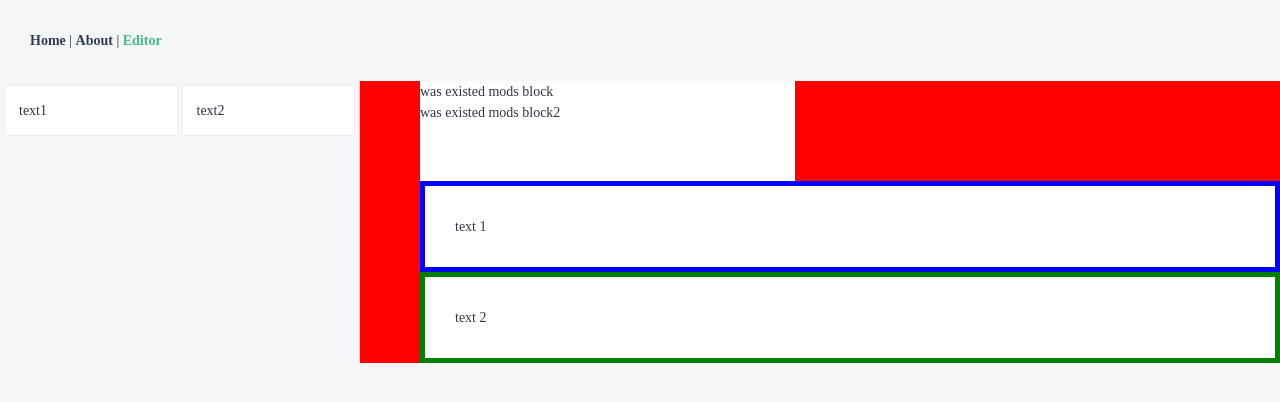
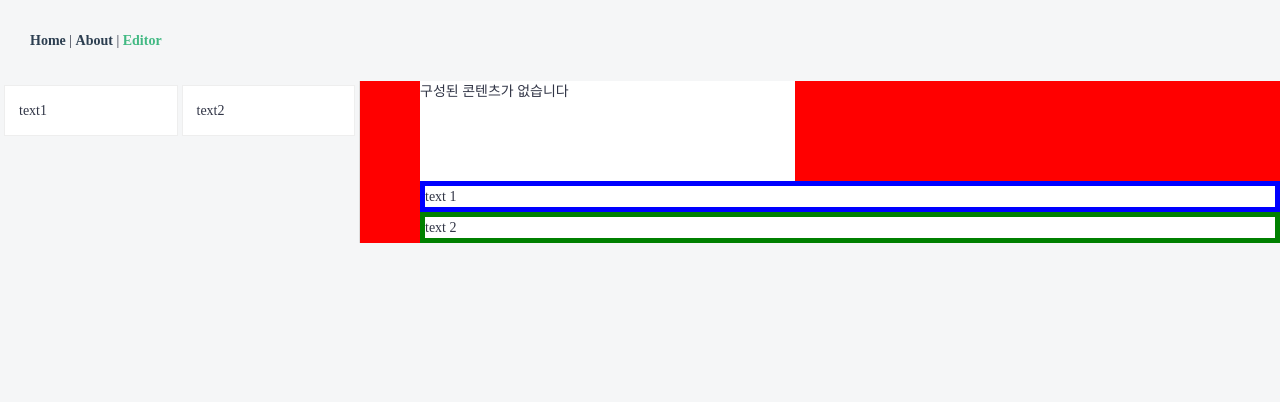
Before and after one commit to yoomajor/jooa-editor, a Vue app: page /editor in a window 1280 px wide. Shown: the top 402 px of the page. Built offline with nearby package versions, Linux system fonts and the light colour scheme.

Commit message:
뷰-모델 ing

```diff
--- a/src/assets/css/base.scss
+++ b/src/assets/css/base.scss
@@ -51,10 +51,10 @@ body {
 	height: 100%;
 }
 
-.module {
+.mods {
 	padding: 30px;
-	border: 2px dashed transparent;
+	border: 1px dashed #fafafa;
 	&:hover {
-		border-color: #eee;
+		border-color: #3e3e3e;
 	}
 }
--- a/src/components/Editor/Article.vue
+++ b/src/components/Editor/Article.vue
@@ -1,33 +1,76 @@
 <template>
   <div id="article" class="article">
-    <div class="mods" data-type="text-2">was existed mods block</div>
-    <div class="mods" data-type="text-1">was existed mods block2</div>
+    <div v-for="mods in modsList"
+        :key="mods.id"
+        :data-type="mods.type"
+        class="mods">
+      {{ mods.startY }}
+    </div>
+    <p v-if="!modsList.length">구성된 콘텐츠가 없습니다</p>
   </div>
 </template>
 
 <script>
+const modsData = [
+  {
+    id: 0,
+    type: 'text-1'
+  },
+  {
+    id: 1,
+    type: 'text-2'
+  },
+  {
+    id: 2,
+    type: 'text-3'
+  }
+]
+
 export default {
   name: 'Article',
   data () {
     return {
-      modsInfo: []
+      modsList: []
     }
   },
   methods: {
-    modsMap: function () {
-      let modules = article.querySelectorAll('.article .mods')
-      /*
-      this.modsInfo = modules.map(x => {
-        id: x.index
-      })
-      console.log(this.modsInfo)
-      */
-     console.log(modules)
+    /**
+     * 모듈배열을 인자로 받아 콘텐츠 구성에 필요한 데이터로 재가공하여 모델에 맵핑한다
+     */
+    /*
+    modsMap: function (mods) {
+      let modsInfos = []
+      let isMods = (mods !== undefined) && (mods.length > 0)
+      if (isMods) {
+        mods.forEach(function (obj, idx) {
+          let startY = obj.offsetTop,
+              endY = startY + obj.offsetHeight,
+              avrY = startY + obj.offsetHeight/2,
+              type = obj.dataset.type
+
+          modsInfos.push({
+            id: idx,
+            startY: startY,
+            endY: endY,
+            avrY: avrY,
+            type: type
+          })
+        })
+        this.modsList = modsInfos
+      }
     }
   },
   mounted: function () {
-    this.modsMap()
+    let modules = article.querySelectorAll('.article .mods')
+    const modsArr = Array.prototype.slice.call(modules)
+    this.modsMap(modsArr)
   }
+  */
+ },
+ created () {
+   this.modsList.concat(modsData)
+   console.log(this.modsList)
+ }
 }
 </script>
 
--- a/src/views/Editor.vue
+++ b/src/views/Editor.vue
@@ -9,7 +9,6 @@
         <div class="module mods1" data-mods="text-1" contenteditable>text 1</div>
         <div class="module mods2" data-mods="text-2" contenteditable>text 2</div>
       </div>
-
     </div>
   </div>
 </template>
```
